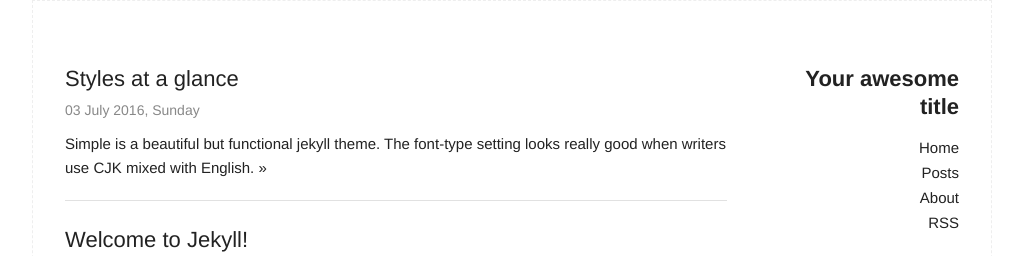
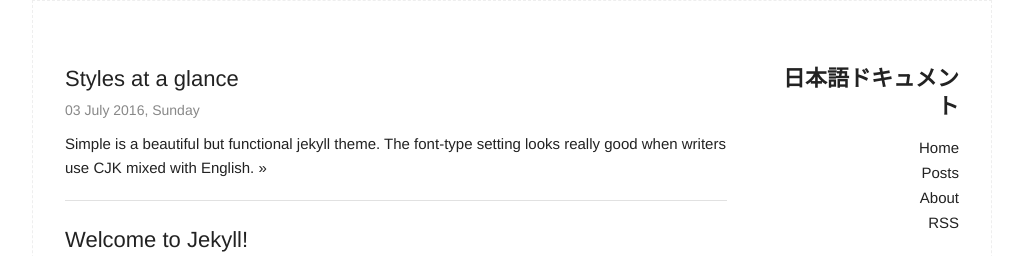
Before and after one commit to yoshikyoto/docs-ja, a Jekyll site: the page built from index.html, in a window 1280 px wide. Shown: the top 256 px of the page, without its empty margins (128-1151 px from the left). Built offline with Jekyll 4.4.1, drawn with Linux system fonts in a browser that asks for light colours; some of the changed lines change nothing that is shown.

Commit message:
Update _config.yml

```diff
--- a/_config.yml
+++ b/_config.yml
@@ -1,21 +1,10 @@
-# Welcome to Jekyll!
-#
-# This config file is meant for settings that affect your whole blog, values
-# which you are expected to set up once and rarely need to edit after that.
-# For technical reasons, this file is *NOT* reloaded automatically when you use
-# 'jekyll serve'. If you change this file, please restart the server process.
-
-# Site settings
-title: Your awesome title
-email: your-email@domain.com
-description: > # this means to ignore newlines until "baseurl:"
-  Write an awesome description for your new site here. You can edit this
-  line in _config.yml. It will appear in your document head meta (for
-  Google search results) and in your feed.xml site description.
-baseurl: "/jekyll-simple" # the subpath of your site, e.g. /blog
-url: "http://wildflame.me" # the base hostname & protocol for your site
-twitter_username: Taffyer
-github_username:  wild-flame
+title: 日本語ドキュメント
+description: >
+  各種日本語ドキュメントを日本語に翻訳したものたち
+baseurl: "/"
+url: "https://docs-ja.utakata.work"
+twitter_username: yoshiki_utakata
+github_username:  yoshikyoto
 
 # Build settings
 markdown: kramdown
@@ -23,7 +12,6 @@ kramdown:
   input: GFM
 
 # Third-party services
-# just leave someone empty to disable it
 # google_analytics:
 disqus_shortname:
 
```
